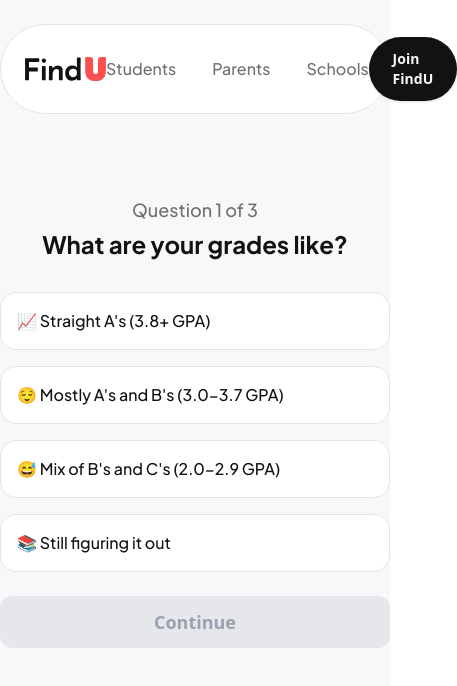
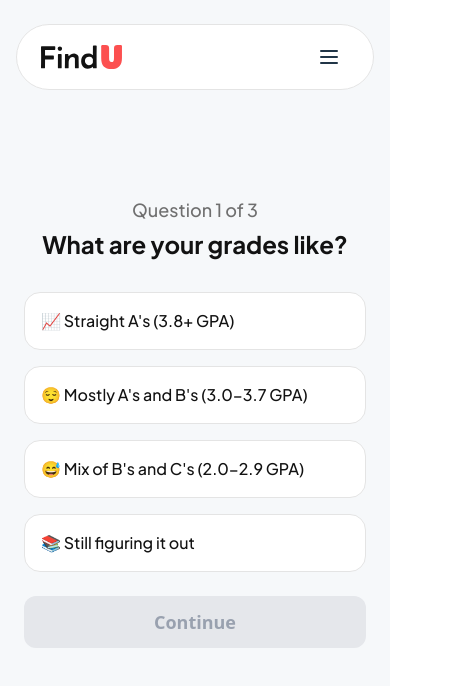
Before and after one commit to knnymrls/findu-quiz-webapp, a React (Vite) app: page / in a window 390 px wide. Shown: the top 686 px of the page, 457 px wide, since content can reach past the window. Built offline with nearby package versions, Linux system fonts and the light colour scheme.

Commit message:
feat: improve mobile responsiveness in navbar component

```diff
--- a/package.json
+++ b/package.json
@@ -11,6 +11,7 @@
   },
   "dependencies": {
     "@tailwindcss/vite": "^4.1.7",
+    "lucide-react": "^0.511.0",
     "react": "^19.1.0",
     "react-dom": "^19.1.0",
     "tailwindcss": "^4.1.7"
--- a/src/App.jsx
+++ b/src/App.jsx
@@ -308,7 +308,7 @@ export default function App() {
         return (
             <div className="min-h-screen bg-surface dark:bg-surface-dark relative">
                 <Navbar />
-                <div className="flex items-center justify-center min-h-screen">
+                <div className="flex items-center justify-center min-h-screen p-6">
                     <div className="w-full max-w-md text-center">
                         {/* College Card */}
                         <div className="mb-8 bg-surfaceContain dark:bg-surfaceContain-dark rounded-2xl p-6 border border-border dark:border-border-dark">
@@ -382,7 +382,7 @@ export default function App() {
     return (
         <div className="min-h-screen bg-surface dark:bg-surface-dark relative">
             <Navbar />
-            <div className="flex items-center justify-center min-h-screen">
+            <div className="flex items-center justify-center min-h-screen p-6">
                 <div className="w-full max-w-md">
                     <div className="text-center mb-8">
                         <div className="text-lg font-medium text-secondary dark:text-secondary-dark mb-1 font-sans">Question {step + 1} of {questions.length}</div>
--- a/src/components/Navbar.jsx
+++ b/src/components/Navbar.jsx
@@ -1,22 +1,68 @@
-import React from "react";
-import FindULogo from "./FindULogo";
+import React, { useState } from 'react';
+import FindULogo from './FindULogo';
+import { Menu, X } from "lucide-react";
 
 export default function Navbar() {
+  const [isMenuOpen, setIsMenuOpen] = useState(false);
+
+  // Close menu when clicking outside the menu area
+  const handleOverlayClick = () => setIsMenuOpen(false);
+
+  // Prevent clicks inside menu from closing it
+  const stopPropagation = (e) => e.stopPropagation();
+
   return (
-        <nav className="absolute top-0 left-0 right-0 w-full flex justify-center py-6  z-50">
+    <nav className="fixed top-0 px-4 lg:px-0 left-0 right-0 w-full flex justify-center py-6 z-50">
       <div className="flex items-center justify-between w-full lg:max-w-[690px] border-[1px] border-border dark:border-border-dark bg-surfaceContain dark:bg-surfaceContain-dark rounded-full px-6 py-3">
         {/* Logo */}
         <div className="flex items-center font-bold text-2xl select-none">
           <FindULogo className="h-[24px]" />
         </div>
-                {/* Links */}
-                <div className="flex gap-9">
-                    <a className="text-secondary dark:text-secondary-dark font-sans font-medium hover:text-black transition" href="https://joinfindu.com/students">Students</a>
-                    <a className="text-secondary dark:text-secondary-dark font-sans font-medium hover:text-black transition" href="#">Parents</a>
-                    <a className="text-secondary dark:text-secondary-dark font-sans font-medium hover:text-black transition" href="#">Schools</a>
+
+        {/* Desktop Links */}
+        <div className="hidden lg:flex gap-9">
+          <a href="https://joinfindu.com/students" className="text-secondary dark:text-secondary-dark font-sans font-medium hover:text-black transition">
+            Students
+          </a>
+          <a href="#" className="text-secondary dark:text-secondary-dark font-sans font-medium hover:text-black transition">
+            Parents
+          </a>
+          <a href="#" className="text-secondary dark:text-secondary-dark font-sans font-medium hover:text-black transition">
+            Schools
+          </a>
         </div>
-                {/* Button */}
-                <a href="#" className="px-6 py-3 rounded-full bg-onSurface dark:bg-onSurface-dark text-surface dark:text-surface-dark font-semibold shadow transition text-sm">Join FindU</a>
+
+        {/* Desktop Join Button */}
+        <a
+          href="#"
+          className="hidden lg:flex px-6 py-3 rounded-full bg-onSurface dark:bg-onSurface-dark text-surface dark:text-surface-dark font-semibold shadow transition text-sm"
+        >
+          Join FindU
+        </a>
+
+        {/* Hamburger Menu Button - only mobile */}
+        <button
+          onClick={() => setIsMenuOpen(!isMenuOpen)}
+          className="lg:hidden p-2 rounded-lg hover:bg-gray-100 dark:hover:bg-gray-800 transition"
+          aria-label="Toggle menu"
+        >
+          {isMenuOpen ? <X className="w-6 h-6" /> : <Menu className="w-6 h-6" />}
+        </button>
+      </div>
+
+      {/* Mobile Menu Panel */}
+      <div
+        className={`absolute right-0 top-[98px] w-fit max-w-[690px] mx-4 rounded-2xl  bg-surfaceContain dark:bg-surfaceContain-dark border-[1px] border-border dark:border-border-dark lg:hidden z-40 transition-opacity duration-300 ${
+          isMenuOpen ? 'opacity-100 pointer-events-auto' : 'opacity-0 pointer-events-none'
+        }`}
+        onClick={stopPropagation}
+      >
+        <div className="px-6 py-4 flex flex-col items-end gap-2">
+          <a href="https://joinfindu.com/students" className="text-secondary dark:text-secondary-dark font-sans font-medium hover:text-black transition py-2">Students</a>
+                        <a href="#" className="text-secondary dark:text-secondary-dark font-sans font-medium hover:text-black transition py-2">Parents</a>
+                        <a href="#" className="text-secondary dark:text-secondary-dark font-sans font-medium hover:text-black transition py-2">Schools</a>
+                        <a href="#" className="px-6 py-3 rounded-full bg-onSurface dark:bg-onSurface-dark w-fit text-surface dark:text-surface-dark font-semibold shadow transition text-sm text-center">Join FindU</a>
+        </div>
       </div>
     </nav>
   );
```
Also changed, not shown: 1 other file (tests, documents, lock files or other folders). Lines whose indentation alone changed are shown as unchanged.
